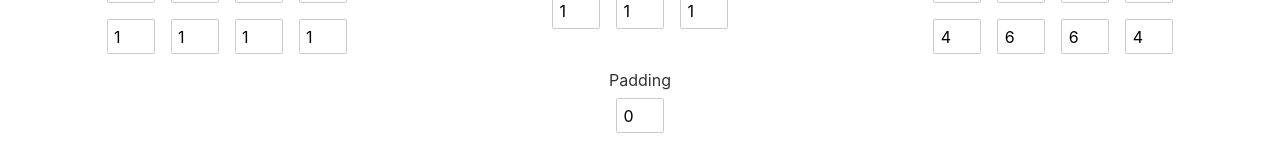
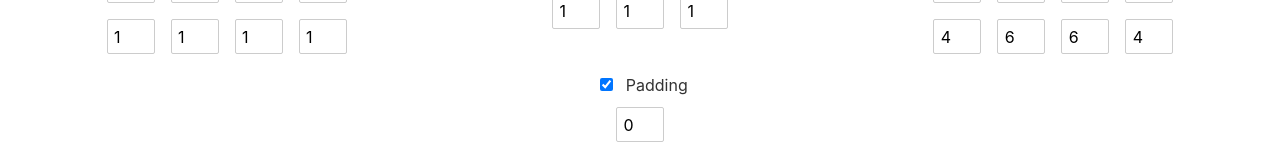
Before and after one commit to mschuepbach/matrix-kernel-filter-calculator, a Svelte app: page / in a window 1280 px wide. Shown: the part 245-405 px from the top of the page. Built offline with nearby package versions, Linux system fonts and the light colour scheme.

Commit message:
Add checkbox for padding

```diff
--- a/src/App.svelte
+++ b/src/App.svelte
@@ -7,6 +7,7 @@
   let kernelWidth = 3;
   let kernelHeight = 3;
   let padding = 0;
+  let addPadding = true;
 
   $: matrix =
     matrixHeight > 0 && matrixWidth > 0
@@ -22,7 +23,7 @@
           .map(() => Array(kernelWidth).fill(1))
       : [[]];
 
-  $: result = conv_2d(kernel, matrix, padding);
+  $: result = conv_2d(kernel, matrix, addPadding, padding);
 
   function uniform_array(len, value) {
     let arr = new Array(len);
@@ -31,7 +32,7 @@
     return arr;
   }
 
-  function conv_2d(kernel, array, padding = 0) {
+  function conv_2d(kernel, array, addPadding, padding = 0) {
     // source: https://stackoverflow.com/questions/64669531/2d-convolution-for-javascript-arrays
     let result = uniform_array(array.length, uniform_array(array[0].length, 0));
     let kRows = kernel.length;
@@ -59,6 +60,15 @@
         }
       }
     }
+
+    if (!addPadding && kCenterX > 0 && kCenterY > 0)
+      result =
+        kRows >= rows || kCols >= cols
+          ? [[]]
+          : result
+              .slice(kCenterY, -kCenterY)
+              .map((r) => r.slice(kCenterX, -kCenterX));
+
     return result;
   }
 </script>
@@ -84,7 +94,10 @@
       <Matrix matrix={result} readonly="true" />
     </div>
     <div style="grid-area: padding">
-      <div>Padding</div>
+      <label>
+        <input type="checkbox" bind:checked={addPadding} />
+        Padding
+      </label>
       <div>
         <input
           type="number"
```
